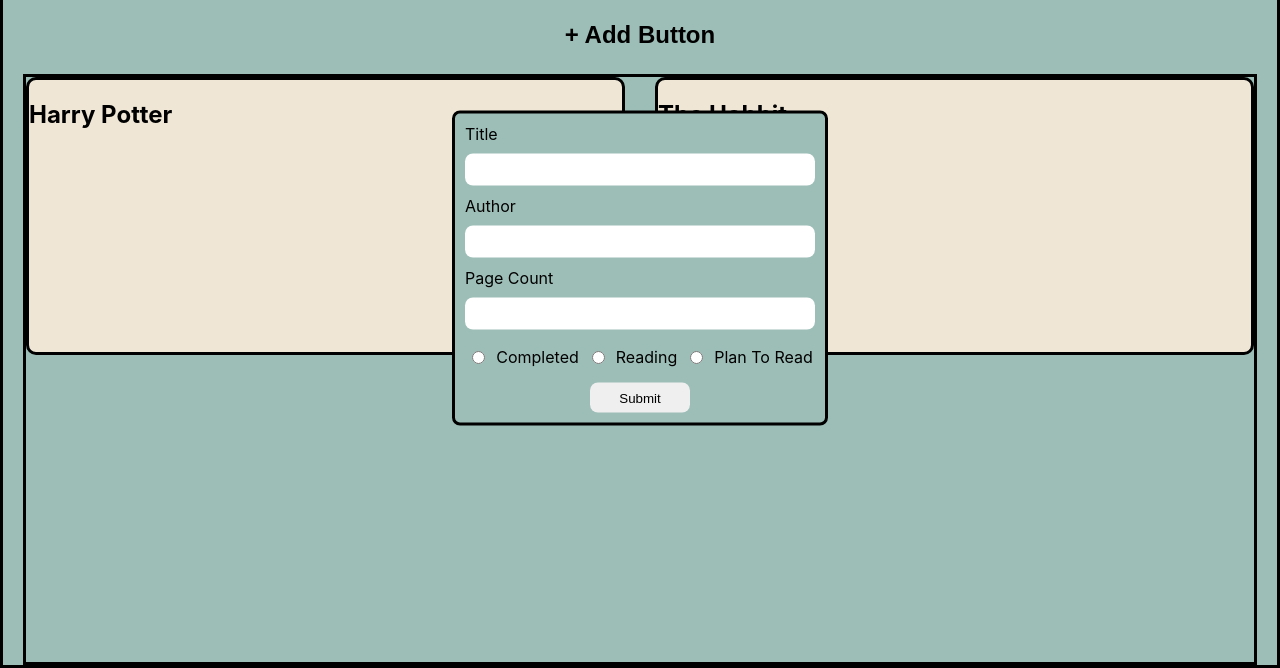
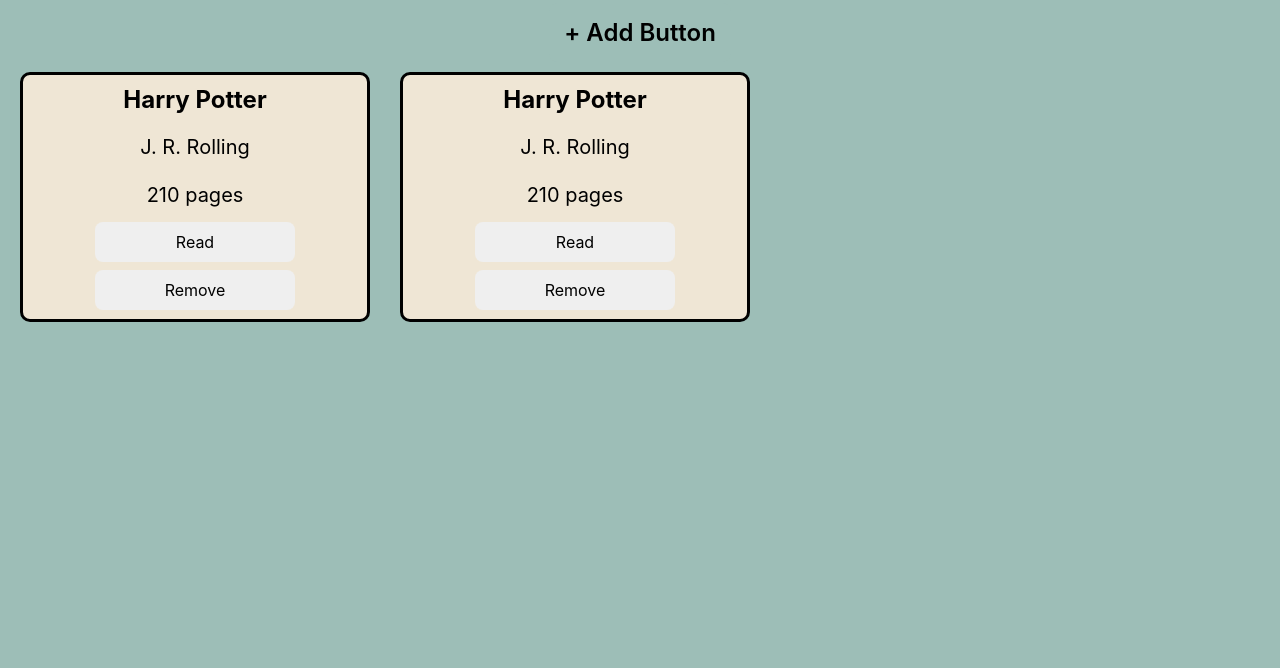
Before and after one commit to kw170/Bookshelf, a plain HTML site: page index.html in a window 1280 px wide. Shown: the part 132-800 px from the top of the page. Drawn offline with Linux system fonts and the light colour scheme.

Commit message:
Style book cards

```diff
--- a/index.html
+++ b/index.html
@@ -23,12 +23,24 @@
 
             <div class="grid">
                 <div class="card">
-                    <h2>Harry Potter</h2>
+                    <p class="bookDisplay">Harry Potter</p>
+                    <p class="authorDisplay">J. R. Rolling</p>
+                    <p class="pageDisplay">210 pages</p>
+                    <div class="buttons">
+                        <button class="readingStatusButton">Read</button>
+                        <button class="remove">Remove</button>
+                    </div>
+                </div>
+                <div class="card">
+                    <p class="bookDisplay">Harry Potter</p>
+                    <p class="authorDisplay">J. R. Rolling</p>
+                    <p class="pageDisplay">210 pages</p>
+                    <div class="buttons">
+                        <button class="readingStatusButton">Read</button>
+                        <button class="remove">Remove</button>
+                    </div>
                 </div>
 
-                <div class="card">
-                    <h2>The Hobbit</h2>
-                </div>
             </div>
 
         </div>
@@ -36,7 +48,7 @@
 
 
     <div class="popup">
-        <form>
+        <form class="form">
             <label for="title">Title</label>
             <input type="text" id="title" name="title" required>
 
--- a/script.js
+++ b/script.js
@@ -18,4 +18,16 @@ function addBookToLibrary() {
   // do stuff here
 }
 
+const popup = document.querySelector('.popup')
 const addButton = document.querySelector(".addButton")
+const submit = document.querySelector(".submit")
+
+
+// Pop up appears on add button click
+addButton.addEventListener('click',()=>{
+  popup.style.display = "flex"
+})
+
+submit.addEventListener('submit',()=>{
+  popup.style.display = "none"
+})
--- a/styles.css
+++ b/styles.css
@@ -1,5 +1,7 @@
+*{
+    font-family: "Source Sans Pro", -apple-system, BlinkMacSystemFont, "Segoe UI", Roboto, Oxygen, Ubuntu, Cantarell, "Open Sans", "Helvetica Neue", sans-serif;
+}
 body{
-    font-family: "Source Sans Pro", -apple-system, BlinkMacSystemFont, "Segoe UI", Roboto, Oxygen, Ubuntu, Cantarell, "Open Sans", "Helvetica Neue", sans-serif;
     margin: 0;
     min-height: 100vh;
     display: flex;
@@ -7,7 +9,6 @@ body{
 .container{
     display: flex;
     flex-direction: column;
-    border:solid;
     flex:1 1 0;
 }
 
@@ -42,19 +43,44 @@ body{
 }
 .grid{
     display: grid;
-    border:solid;
     flex: 1 1 0;
-    grid-template-columns: 1fr 1fr;
-    grid-template-rows: 1fr 1fr;
+    grid-template-columns: repeat(auto-fit, minmax(350px, 350px));
+    grid-auto-rows:250px;
     gap:30px;
     margin:0px 20px;
 
 }
 .card{
     background-color: #efe6d5;
-    border:solid;
     border-radius:10px;
     justify-content: center;
+
+    align-items:center;
+    display:grid;
+    grid-template-rows: repeat(3,48px) 94px;
+    font-size:20px;
+    border:solid;
+}
+.buttons{
+    display: grid;
+    justify-content: center;
+    gap:8px;
+}
+.bookDisplay{
+    font-weight:bold;
+    font-size:24px;
+
+
+}
+.bookDisplay, .authorDisplay, .pageDisplay{
+    text-align: center;
+}
+.readingStatusButton, .remove{
+    width:200px;
+    padding:10px 34px;
+    border-radius: 8px;
+    border:none;
+    font-size:16px;
 }
 .add{
     display: flex;
@@ -73,8 +99,10 @@ body{
     filter:brightness(90%);
 }
 
+.popup{
+    display:none;
+}
 .popup form{
-    /* display:none; */
     padding: 10px;
     border:solid;
     background-color:#9dbeb7;
```
